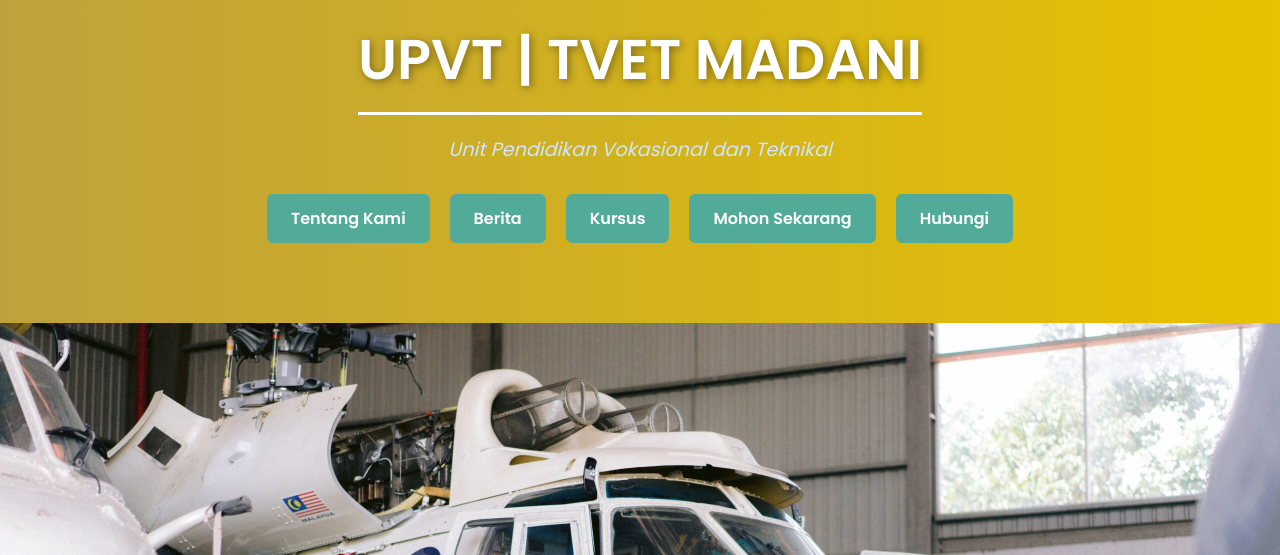
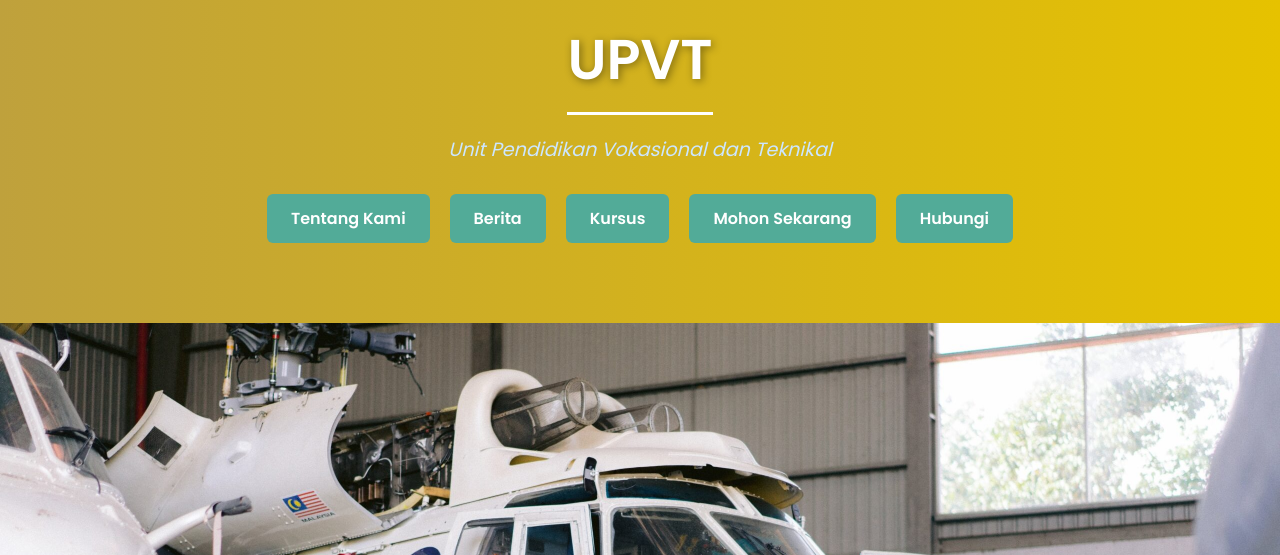
Before and after one commit to PrimaTSR/PTSR, a plain HTML site: page index.html in a window 1280 px wide. Shown: the part 245-800 px from the top of the page. Drawn offline with Linux system fonts and the light colour scheme.

Commit message:
update message

```diff
--- a/index.html
+++ b/index.html
@@ -197,7 +197,7 @@
 
   <header>
     <img src="Logo UPTVET.png" alt="TVET Logo" class="logo" />
-    <h1>UPVT | TVET Madani</h1>
+    <h1>UPVT</h1>
     <p>Unit Pendidikan Vokasional dan Teknikal</p>
     <nav>
       <a href="tentang-kami.html">Tentang Kami</a>
```
